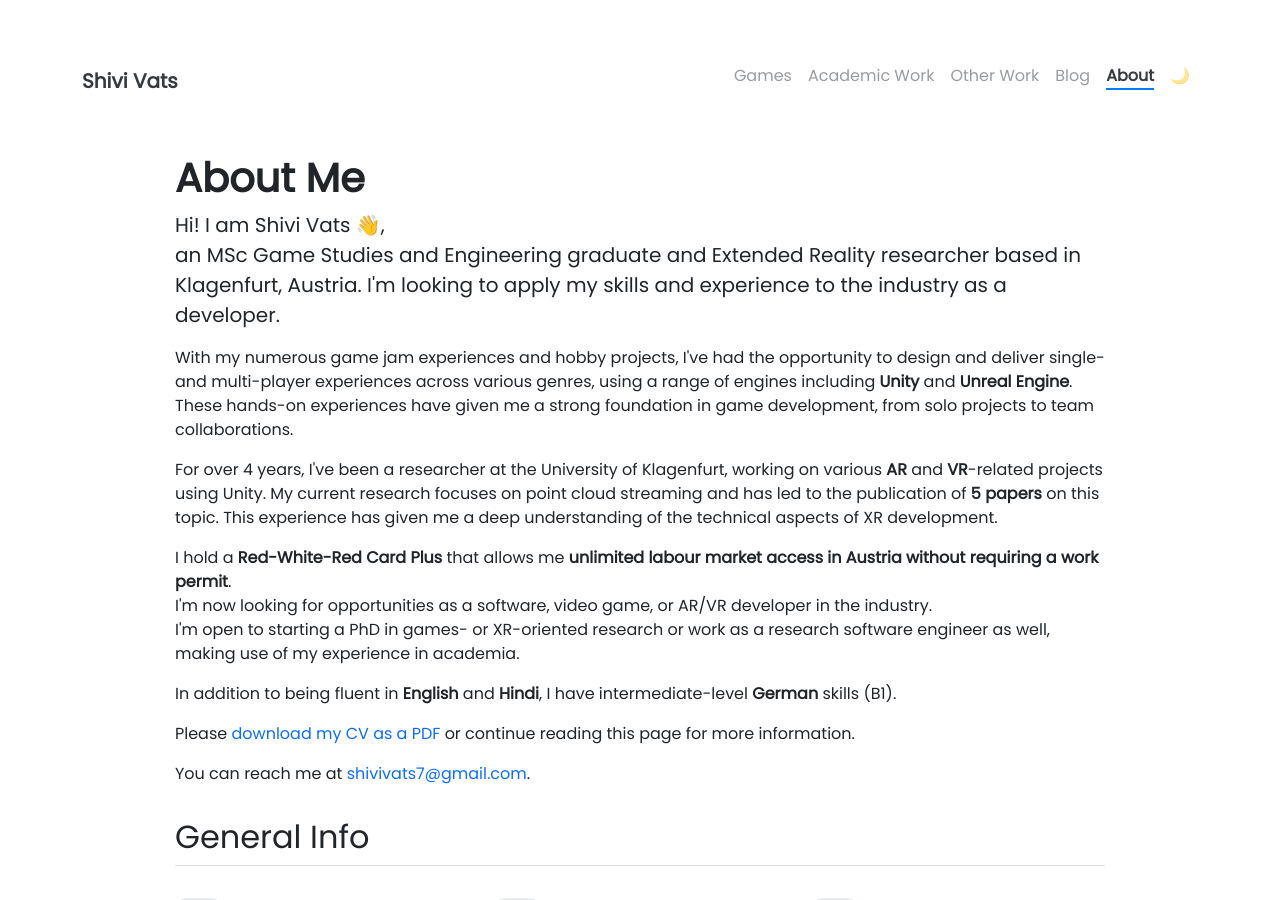
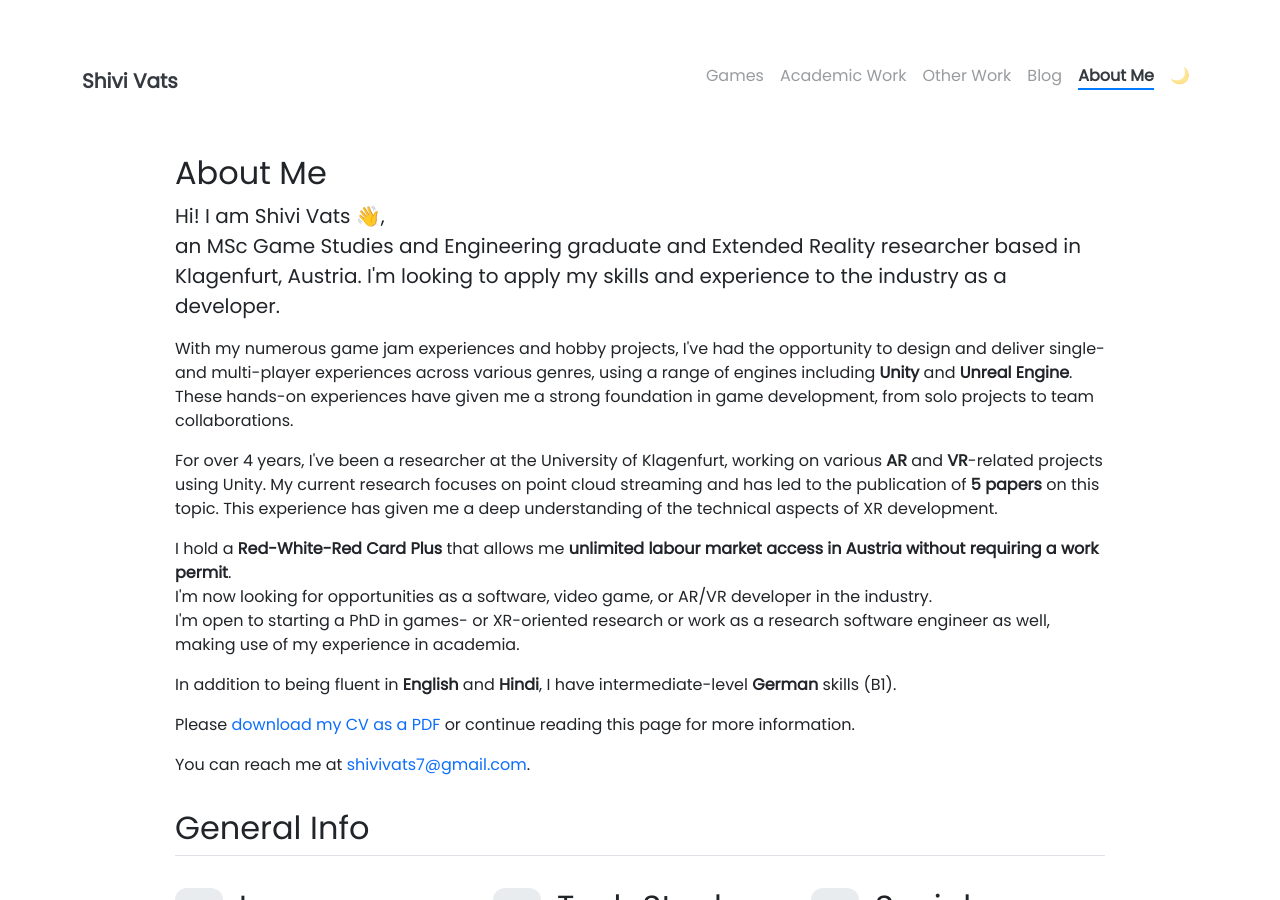
Before and after one commit to shivivats/shivivats.github.io, a Jekyll site: the page built from pages/about.html, in a window 1280 px wide and 900 px high. Built offline with Jekyll 4.4.1, drawn with Linux system fonts in a browser that asks for light colours; emoji names are drawn with the system emoji font.

Commit message:
changed summary and about me and index pages

```diff
--- a/_includes/about/summary.html
+++ b/_includes/about/summary.html
@@ -1,4 +1,3 @@
-<p class="lead">an MSc Game Studies and Engineering graduate and Extended Reality researcher based in Klagenfurt, Austria. I'm looking to apply my skills and experience to the industry as a developer.</p>
 <p>With my numerous game jam experiences and hobby projects, I've had the opportunity to design and deliver single- and multi-player experiences across various genres, using a range of engines including <strong>Unity</strong> and <strong>Unreal Engine</strong>. These hands-on experiences have given me a strong foundation in game development, from solo projects to team collaborations.</p>
 <p>For over 4 years, I've been a researcher at the University of Klagenfurt, working on various <strong>AR</strong> and <strong>VR</strong>-related projects using Unity. My current research focuses on point cloud streaming and has led to the publication of <strong>5 papers</strong> on this topic. This experience has given me a deep understanding of the technical aspects of XR development.</p>
 <p>I hold a <strong>Red-White-Red Card Plus</strong> that allows me <strong>unlimited labour market access in Austria without requiring a work permit</strong>.<br />
--- /dev/null
+++ b/_includes/about/summary_lead.html
@@ -0,0 +1 @@
+<p class="lead">an MSc Game Studies and Engineering graduate and Extended Reality researcher based in Klagenfurt, Austria. I'm looking to apply my skills and experience to the industry as a developer.</p>
--- /dev/null
+++ b/pages/about.html
@@ -0,0 +1,34 @@
+---
+layout: page
+title: About Me
+permalink: /about/
+weight: 5
+---
+
+<h2>About Me</h2>
+<div class="row">
+    <div class="lead">Hi! I am <strong>{{ site.author.name }}</strong> :wave:,<br></div>
+    <div style="display:flex; align-items: center;">
+        {% include about/summary_lead.html %}
+        <!-- <img src="{{ site.author.image }}" alt="{{ site.title }}" class="circle-image" style="max-height:200px; width:200px;border-radius: 50%;"> -->
+    </div>
+    {% include about/summary.html %}
+</div>
+
+<p>
+    Please <a href="/assets/documents/VATS_Shivi_CV.pdf">download my CV as a PDF</a> or continue reading this page for more information.
+</p>
+
+<p>You can reach me at <a class="link-underline link-underline-opacity-0 link-underline-opacity-75-hover" href="mailto:shivivats7@gmail.com">shivivats7@gmail.com</a>.</p>
+
+{% include about/stats.html %}
+
+<div class="row">
+    <h2 class="pb-2 border-bottom"> Work Experience and Education </h2>
+    {% include about/timeline.html %}
+</div>
+
+<div class="row">
+    <h2 class="pb-2 border-bottom"> Publications </h2>
+    {% include about/publications.html %}
+</div>
--- a/pages/about.md
+++ /dev/null
@@ -1,36 +0,0 @@
----
-layout: page
-title: About
-permalink: /about/
-weight: 5
----
-
-<!-- <h1 class="display-6">THIS SITE IS CURRENTLY A WIP!</h1> -->
-# **About Me**
-<div class="row">
-    <div class="lead">Hi! I am <strong>{{ site.author.name }}</strong> :wave:,<br></div>
-    {% include about/summary.html %}
-</div>
-
-Please [download my CV as a PDF](/assets/documents/VATS_Shivi_CV.pdf) or continue reading this page for more information.
-
-<p>You can reach me at <a class="link-underline link-underline-opacity-0 link-underline-opacity-75-hover" href="mailto:shivivats7@gmail.com">shivivats7@gmail.com</a>.</p>
-
-<!--
-<div class="row">
-{% include about/skills.html title="Programming Skills" source=site.data.programming-skills %}
-{% include about/skills.html title="Other Skills" source=site.data.other-skills %}
-</div>
--->
-
-{% include about/stats.html %}
-
-<div class="row">
-<h2 class="pb-2 border-bottom"> Work Experience and Education </h2>
-{% include about/timeline.html %}
-</div>
-
-<div class="row">
-<h2 class="pb-2 border-bottom"> Publications </h2>
-{% include about/publications.html %}
-</div>
```
Also changed, not shown: pages/index.md (+1 -0 lines).
